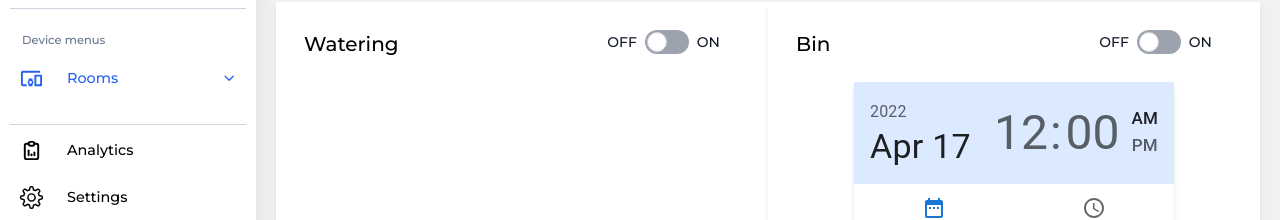
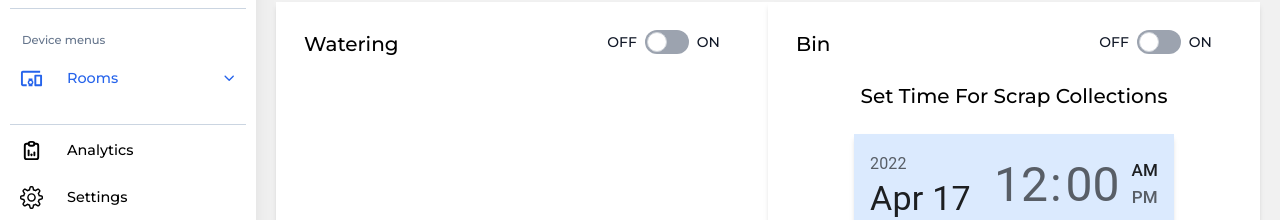
Before and after one commit to jasonchriscodes/Home-Automation-Manager, a React (Create React App) app in the folder frontend/: page /rooms/livingroom in a window 1280 px wide. Shown: the part 142-362 px from the top of the page. Built offline with nearby package versions, Linux system fonts and the light colour scheme.

Commit message:
chore: add title

```diff
--- a/frontend/src/pages/devices/Bin.js
+++ b/frontend/src/pages/devices/Bin.js
@@ -8,6 +8,9 @@ const Bin = () => {
         <div className="flex items-start flex-row justify-between p-3">
           <h1>Bin</h1>
           <Switch />
+        </div>
+        <div className="flex items-start flex-row justify-center p-3">
+          <h1>Set time for scrap collections</h1>
         </div>
       </div>
       <div className="flex-col">
```
